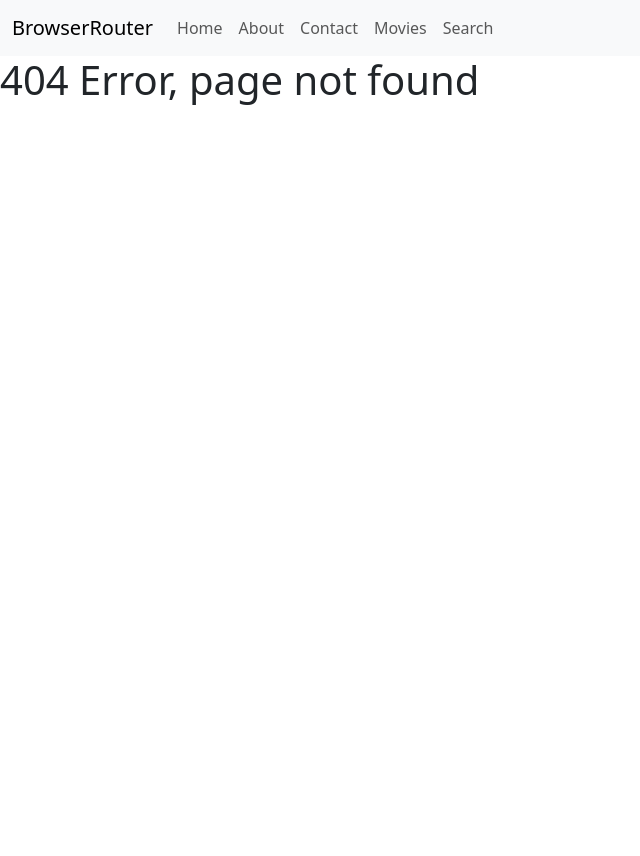
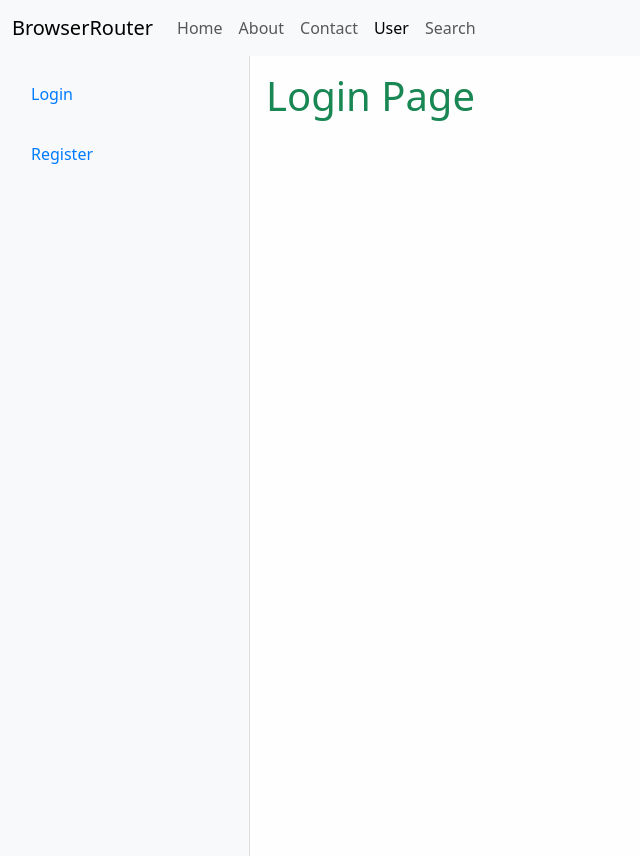
Before and after one commit to Stanley-Metray/frontend, a React (Create React App) app: page /user in a window 1280 px wide. Before the commit this address had no page. Shown: the whole page, without its empty margins (0-640 px from the left). Before the commit the page ends 800 px from the top, so only its background shows below. Built offline with nearby package versions, Linux system fonts and the light colour scheme.

Commit message:
implemented react router version 6

```diff
--- a/src/App.jsx
+++ b/src/App.jsx
@@ -1,13 +1,34 @@
-import { BrowserRouter } from 'react-router-dom';
-import Body from './components/Body';
-import Header from './components/Header';
+import { Routes, Route } from 'react-router-dom';
+import HomeLayout from './Layouts/HomeLayout';
+import Home from './components/Home';
+import About from './components/About';
+import Contact from './components/Contact';
+import Error from './components/Error';
+import UserLayout from './Layouts/UserLayout';
+import Login from './components/Login';
+import Register from './components/Register';
 
 const App = () => {
     return <>
-        <BrowserRouter>
-            <Header/>
-            <Body/>
-        </BrowserRouter>
+        <HomeLayout/>
+        <div> {/* Main Layout */}
+                <Routes>
+                    {/* Public Routes */}
+                    <Route path="/" element={<Home />} />
+                    <Route path="about" element={<About />} />
+                    <Route path="contact" element={<Contact />} />
+
+                    {/* User Routes */}
+                    <Route path="/user" element={<UserLayout />}>
+                        <Route index element={<Login />} />
+                        <Route path="register" element={<Register />} />
+                        <Route path="login" element={<Login />} />
+                    </Route>
+
+                    {/* Fallback for unmatched routes */}
+                    <Route path="*" element={<Error />} />
+                </Routes>
+            </div>
     </>
 }
 
--- a/src/components/Header.jsx
+++ b/src/Layouts/HomeLayout.jsx
@@ -1,7 +1,8 @@
-import { NavLink } from 'react-router-dom';
+import { NavLink, Outlet } from 'react-router-dom';
 
-const Header = () => {
+const HomeLayout = () => {
     return (
+        <>
         <nav className="navbar navbar-expand-lg navbar-light bg-light">
             <div className="container-fluid">
                 {/* Branding */}
@@ -43,9 +44,9 @@ const Header = () => {
                         <li className="nav-item">
                             <NavLink
                                 className={({ isActive }) => `nav-link ${isActive ? 'active' : ''}`}
-                                to="/movies/Fantasy/2024"
+                                to="/user"
                             >
-                                Movies
+                                User
                             </NavLink>
                         </li>
                         <li className="nav-item">
@@ -60,7 +61,9 @@ const Header = () => {
                 </div>
             </div>
         </nav>
+        <Outlet/>
+        </>
     );
 };
 
-export default Header;
+export default HomeLayout;
--- /dev/null
+++ b/src/Layouts/UserLayout.jsx
@@ -0,0 +1,64 @@
+import { NavLink, Outlet } from "react-router-dom";
+
+const UserLayout = () => {
+    return (
+        <div style={{ display: "flex", minHeight: "100vh" }}>
+            {/* Sidebar */}
+            <aside
+                style={{
+                    width: "250px",
+                    backgroundColor: "#f8f9fa",
+                    borderRight: "1px solid #ddd",
+                    padding: "1rem",
+                    boxShadow: "2px 0 5px rgba(0,0,0,0.1)",
+                }}
+            >
+                <ul style={{ listStyleType: "none", padding: 0, margin: 0 }}>
+                    <li style={{ marginBottom: "1rem" }}>
+                        <NavLink
+                            to="/user/login"
+                            className={({ isActive }) =>
+                                `nav-link ${isActive ? "active" : ""}`
+                            }
+                            style={({ isActive }) => ({
+                                display: "block",
+                                padding: "10px 15px",
+                                color: isActive ? "#fff" : "#007bff",
+                                backgroundColor: isActive ? "#007bff" : "transparent",
+                                borderRadius: "4px",
+                                textDecoration: "none",
+                            })}
+                        >
+                            Login
+                        </NavLink>
+                    </li>
+                    <li style={{ marginBottom: "1rem" }}>
+                        <NavLink
+                            to="/user/register"
+                            className={({ isActive }) =>
+                                `nav-link ${isActive ? "active" : ""}`
+                            }
+                            style={({ isActive }) => ({
+                                display: "block",
+                                padding: "10px 15px",
+                                color: isActive ? "#fff" : "#007bff",
+                                backgroundColor: isActive ? "#007bff" : "transparent",
+                                borderRadius: "4px",
+                                textDecoration: "none",
+                            })}
+                        >
+                            Register
+                        </NavLink>
+                    </li>
+                </ul>
+            </aside>
+
+            {/* Main Content */}
+            <main style={{ flex: 1, padding: "1rem", backgroundColor: "#fefefe" }}>
+                <Outlet />
+            </main>
+        </div>
+    );
+};
+
+export default UserLayout;
--- a/src/components/Body.jsx
+++ /dev/null
@@ -1,20 +0,0 @@
-import {Routes, Route} from 'react-router-dom';
-import Home from './Home';
-import About from './About';
-import Contact from './Contact';
-import Error from './Error';
-import Search from './Search';
-
-const Body = () => {
-    return <>
-        <Routes>
-            <Route path='/' element={<Home/>}/>
-            <Route path='/about' element={<About/>}/>
-            <Route path='/contact' element={<Contact/>}/>
-            <Route path='/search' element={<Search/>}/>
-            <Route path='*' element={<Error/>} />
-        </Routes>
-    </>
-}
-
-export default Body;
--- a/src/components/Error.jsx
+++ b/src/components/Error.jsx
@@ -1,7 +1,10 @@
+import { useNavigate } from "react-router-dom";
 
 const Error = ()=>{
+    const navigate = useNavigate();
     return <>
         <h1>404 Error, page not found</h1>
+        <button onClick={()=> navigate(-1)} className="btn btn-primary">Back</button>
     </>
 }
 
--- /dev/null
+++ b/src/components/Login.jsx
@@ -0,0 +1,7 @@
+const Login = ()=>{
+    return <>
+        <h1 className="text-success">Login Page</h1>
+    </>
+}
+
+export default Login;
--- /dev/null
+++ b/src/components/Register.jsx
@@ -0,0 +1,7 @@
+const Register = ()=>{
+    return <>
+        <h1 className="text-danger">Registration Page</h1>
+    </>
+}
+
+export default Register;
--- a/src/index.js
+++ b/src/index.js
@@ -1,9 +1,12 @@
 import ReactDOM from 'react-dom/client';
 import 'bootstrap/dist/css/bootstrap.min.css';
 import App from './App';
+import { BrowserRouter } from 'react-router-dom';
 
 const root = ReactDOM.createRoot(document.getElementById('root'));
 
 root.render(<>
-  <App />
+  <BrowserRouter>
+    <App />
+  </BrowserRouter>
 </>);
```
